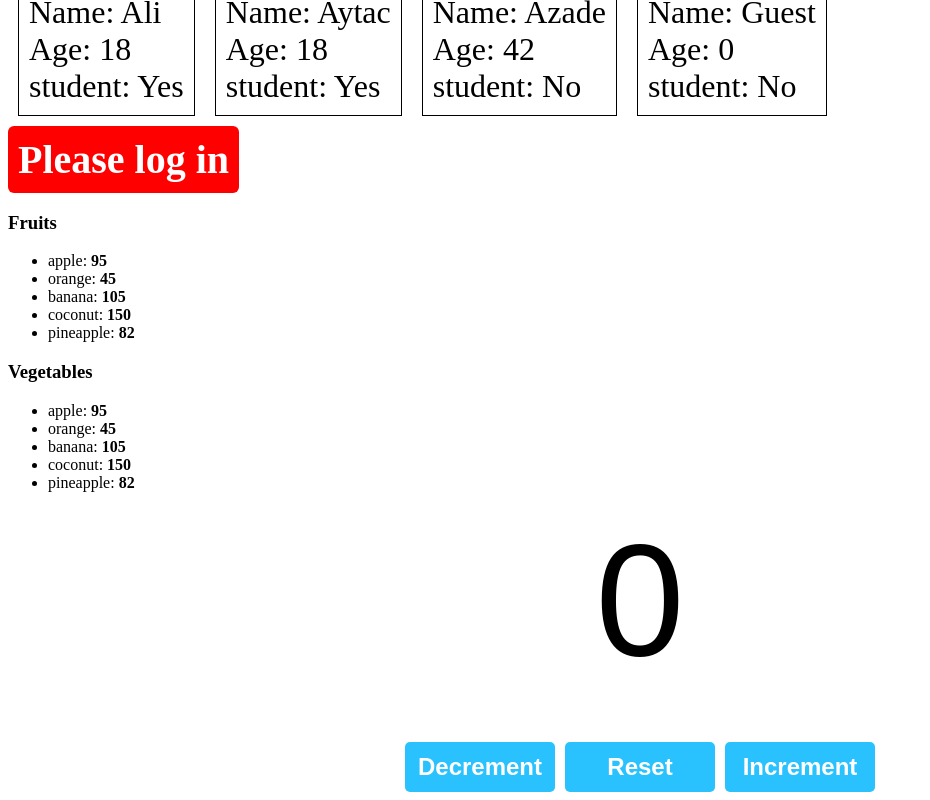
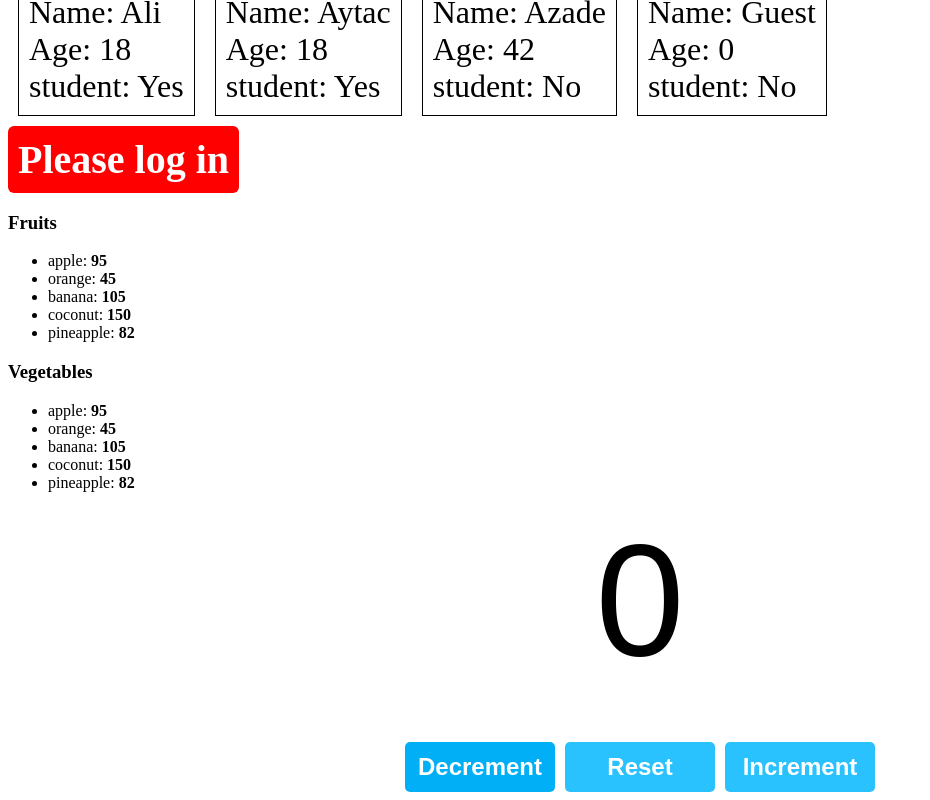
Before and after one commit to AliMukhtarli/learningReact, a React (Vite) app: page / in a window 1280 px wide. In both pictures the pointer is over the button "Decrement". Shown: the part 1098-1898 px from the top of the page, without its empty margins (0-930 px from the left). Built offline with nearby package versions, Linux system fonts and the light colour scheme.

Commit message:
Why im not adding some hover????

```diff
--- a/src/index.css
+++ b/src/index.css
@@ -93,3 +93,7 @@ padding: 10px 20px;
   border-radius: 5px;
   cursor: pointer;;
 }
+
+.btn:hover{
+  background-color: hsl(197, 100%, 48%);
+}
```
